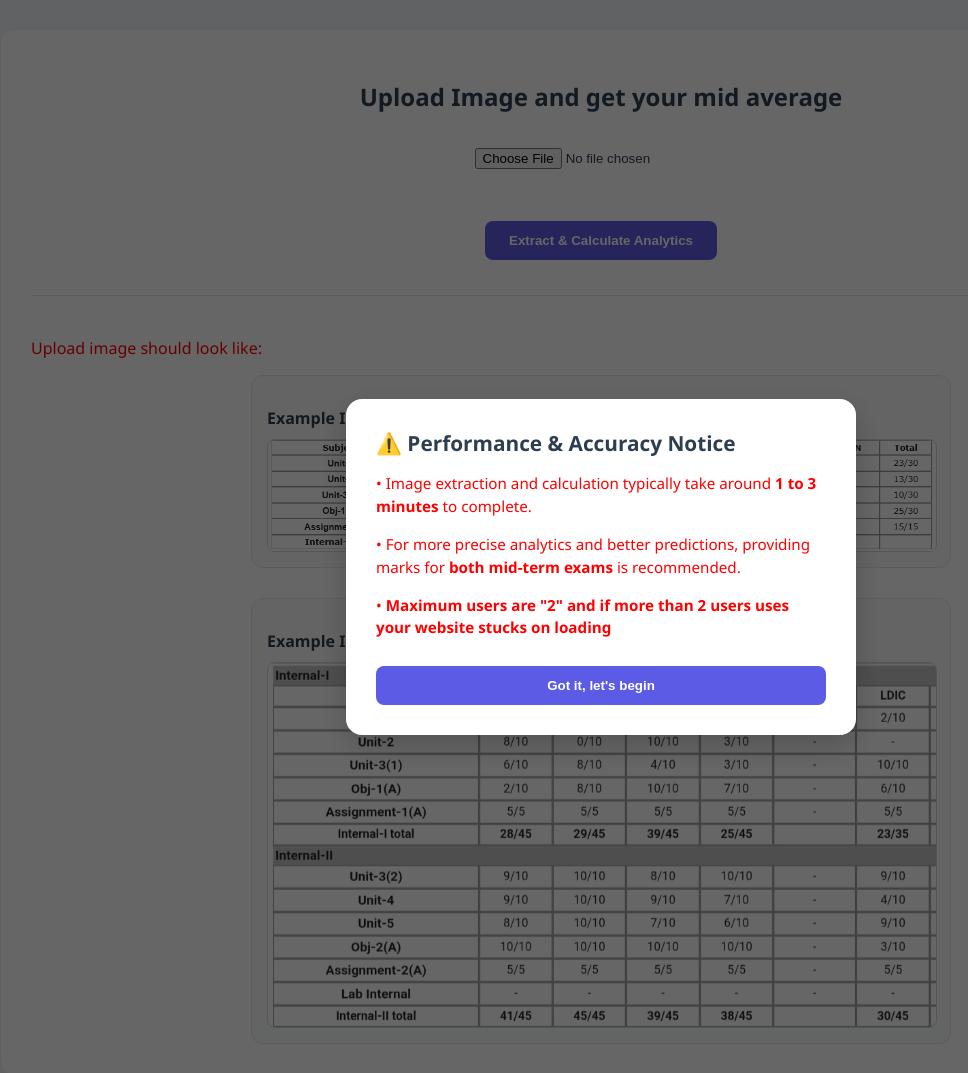
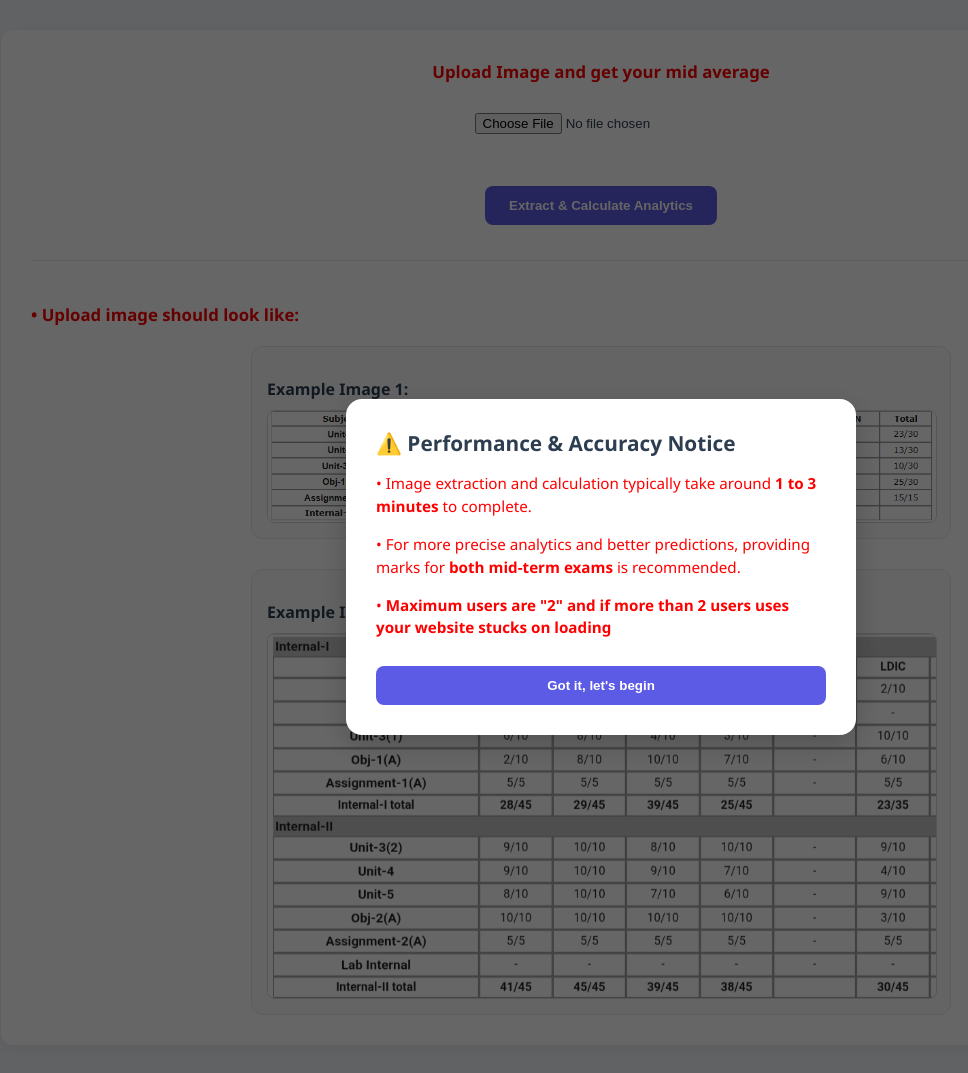
Before and after one commit to aishu-ishu/pscmr-midmarks-calculator, a Flask app: page / in a window 1280 px wide. Shown: the top 1073 px of the page, without its empty margins (39-1007 px from the left). Run offline with Flask 3, Linux system fonts and the light colour scheme.

Commit message:
Update index.html

```diff
--- a/templates/index.html
+++ b/templates/index.html
@@ -484,7 +484,11 @@
 </div>
 <div class="container">
     <div class="upload-card">
-        <h2>Upload Image and get your mid average</h2>
+        <!-- Styled header to match the bullet point size below -->
+        <p style="color: red; font-weight: 700; font-size: 1.05rem; margin-top: 0; margin-bottom: 15px; text-align: center;">
+            Upload Image and get your mid average
+        </p>
+
         <input type="file" id="imageInput" accept="image/*" onchange="previewImage(event)">
         <br>
         <img id="preview" alt="Selected Image Preview">
@@ -496,7 +500,7 @@
 
         <!-- Enlarged reference examples -->
         <div style="margin-top: 35px; border-top: 1px solid #e5e7eb; padding-top: 25px; text-align: left;">
-            <p style="color: red;"> Upload image should look like:</p>
+            <p style="color: red; font-weight: 700; font-size: 1.05rem; margin-bottom: 20px;">• Upload image should look like:</p>
             <div style="display: flex; flex-direction: column; gap: 30px; max-width: 700px; margin: 0 auto;">
                 <div style="background: #f9fafb; border: 1px solid #e5e7eb; padding: 15px; border-radius: 12px;">
                     <p style="font-size: 1rem; font-weight: 700; color: var(--text-dark); margin-bottom: 10px;">Example Image 1:</p>
```
